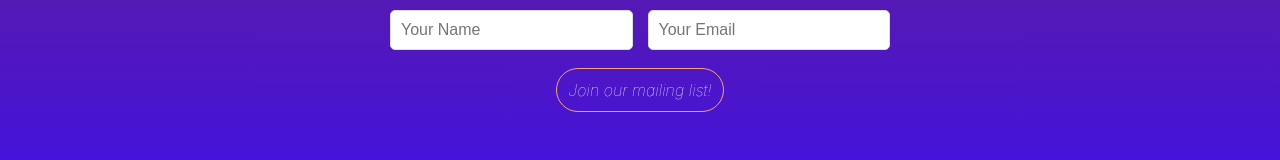
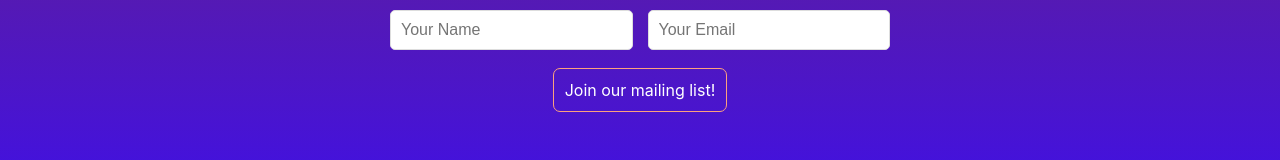
Before and after one commit to LolaSheehy-White/IterationInc-Marketing, a React (Create React App) app: page /SignUp in a window 1280 px wide. Shown: the part 576-736 px from the top of the page. Built offline with nearby package versions, Linux system fonts and the light colour scheme.

Commit message:
both buttons same

```diff
--- a/src/signup.css
+++ b/src/signup.css
@@ -79,6 +79,11 @@
   border-radius: 5px;
   text-align: center;
   transition: background-color 0.3s ease-in-out;
+}
+
+.button-email:hover {
+  background-color: #9a34ae;
+  transform: scale(1.05);
 }
 
 .content-container.closing {
@@ -197,22 +202,6 @@
   border-color: #9a34ae;
 }
 
-.mailing-list button {
-  padding: 12px 24px;
-  font-size: 1rem;
-  color: #fff;
-  background-color: transparent;
-  text-decoration: none;
-  border-radius: 30px;
-  font-weight: lighter;
-  font-style: italic;
-  box-shadow: none;
-}
-
-.mailing-list button:hover {
-  background-color: #9a34ae;;
-  transform: scale(1.05);
-}
 
 .mailing-list input, .mailing-list button {
   padding: 10px;
```
